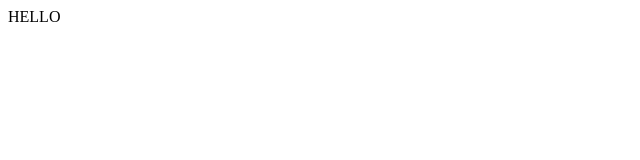
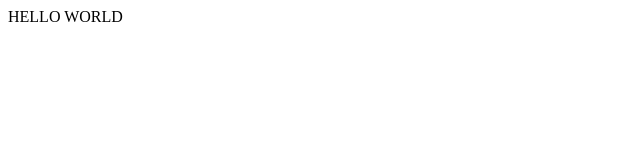
Before and after one commit to ggkorganization/Azure-Blob-Storage, a plain HTML site: page AzureBlob/index.html in a window 1280 px wide. Shown: the full height of the page, 0-640 px from the left. Drawn offline with Linux system fonts and the light colour scheme.

Commit message:
Update index.html

```diff
--- a/AzureBlob/index.html
+++ b/AzureBlob/index.html
@@ -4,6 +4,6 @@
 <meta charset="ISO-8859-1">
 <title>Insert title here</title>
 </head>
-<body>HELLO
+<body>HELLO WORLD
 </body>
 </html>
```
